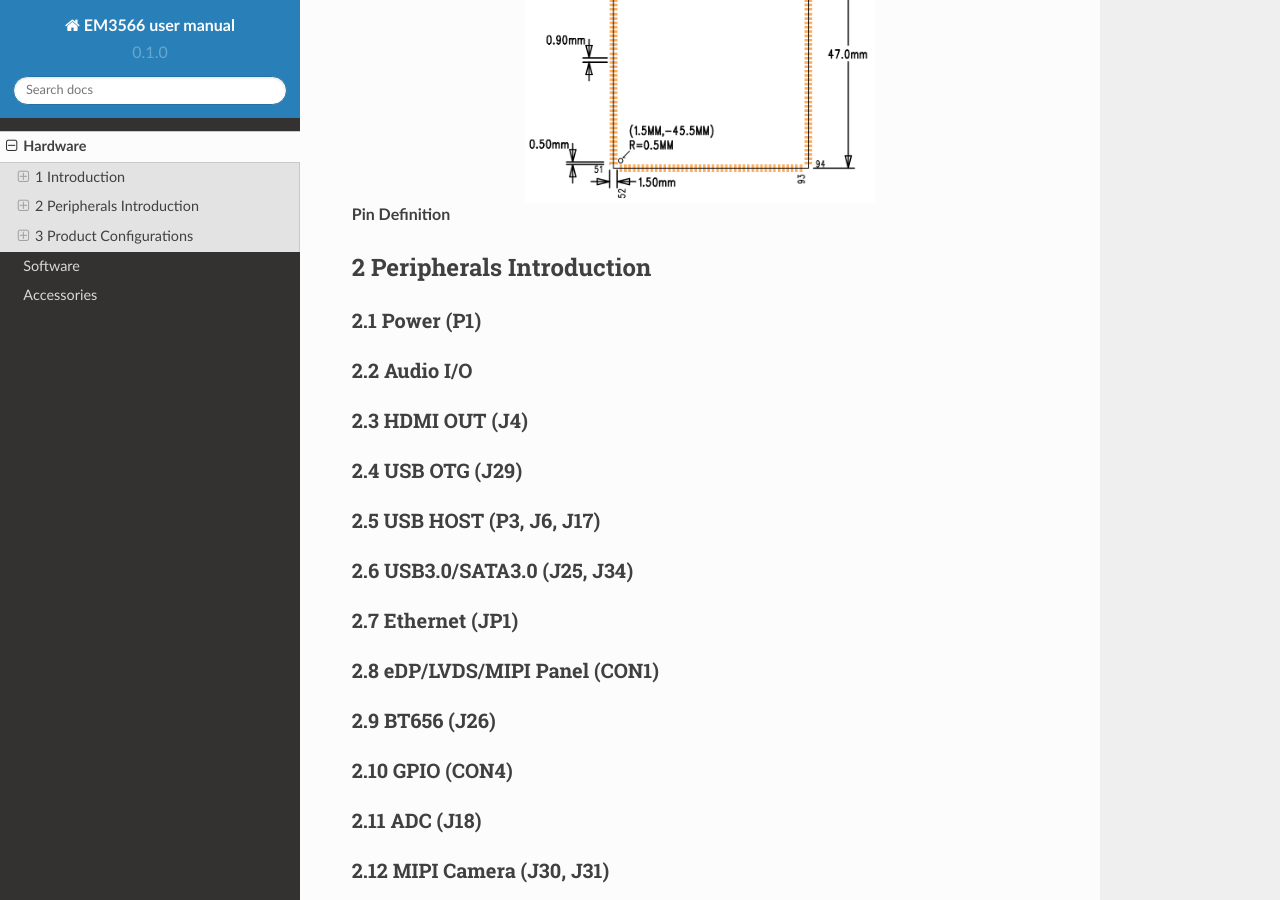
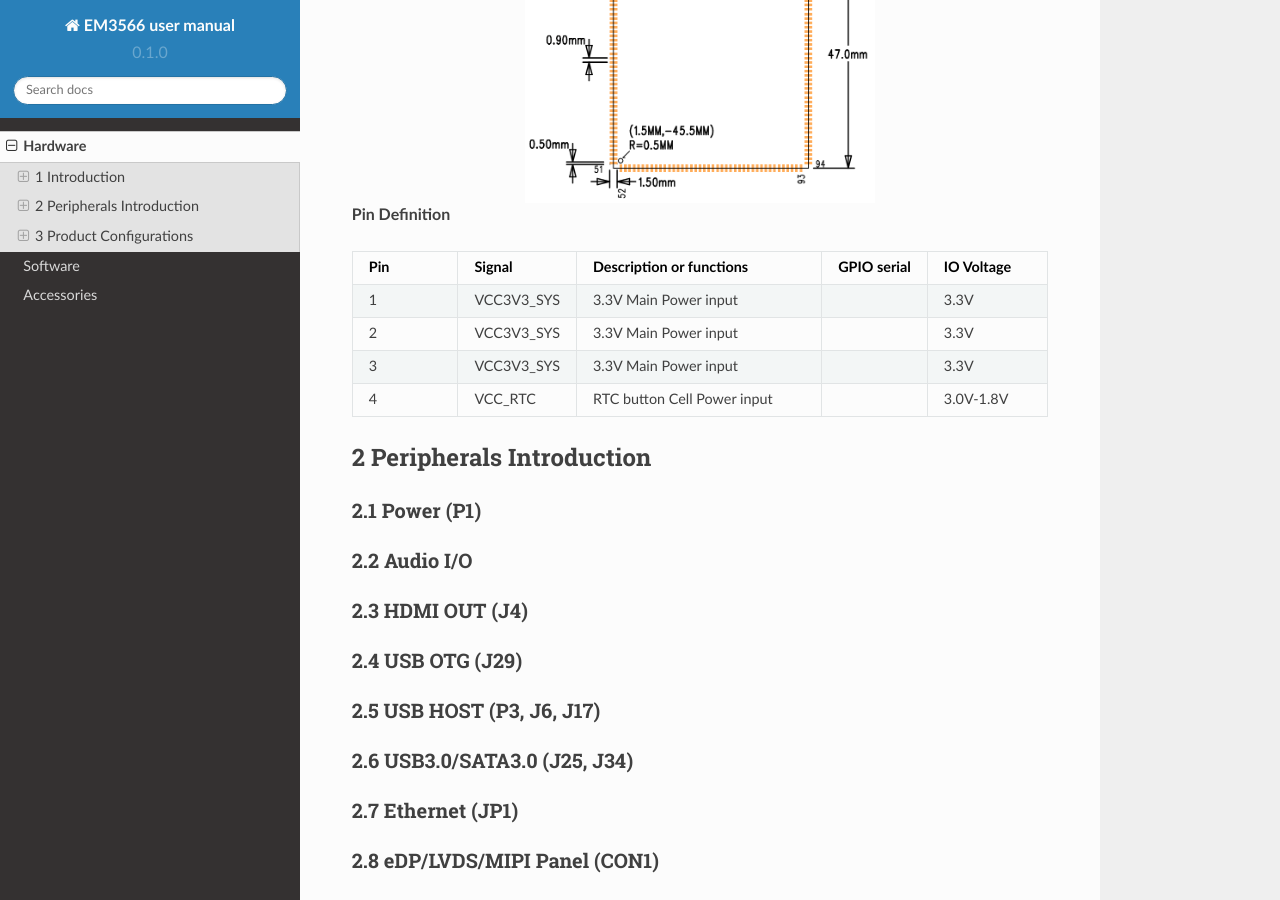
Before and after one commit to boardcon/EM3566, a Sphinx documentation site: the page built from docs/source/hardware.rst, in a window 1280 px wide and 900 px high, scrolled down 2505 px. Built offline with Sphinx 7.4.7 and the Read the Docs theme 2.0.0, drawn with Linux system fonts in a browser that asks for light colours.

Commit message:
Update hardware.rst

```diff
--- a/docs/source/hardware.rst
+++ b/docs/source/hardware.rst
@@ -98,6 +98,36 @@ The CPU module CM3566 features 2GB LPDDR4 RAM and 8GB eMMC Flash.
 
 **Pin Definition**
 
+.. list-table::
+    :widths: 15 10 30 10 15
+    :header-rows: 1
+
+    * - Pin
+      - Signal
+      - Description or functions
+      - GPIO serial
+      - IO Voltage
+    * - 1
+      - VCC3V3_SYS
+      - 3.3V Main Power input
+      -
+      - 3.3V
+    * - 2
+      - VCC3V3_SYS
+      - 3.3V Main Power input
+      -
+      - 3.3V
+    * - 3
+      - VCC3V3_SYS
+      - 3.3V Main Power input
+      -
+      - 3.3V
+    * - 4
+      - VCC_RTC
+      - RTC button Cell Power input
+      -
+      - 3.0V-1.8V
+
 
 
 2 Peripherals Introduction
```
